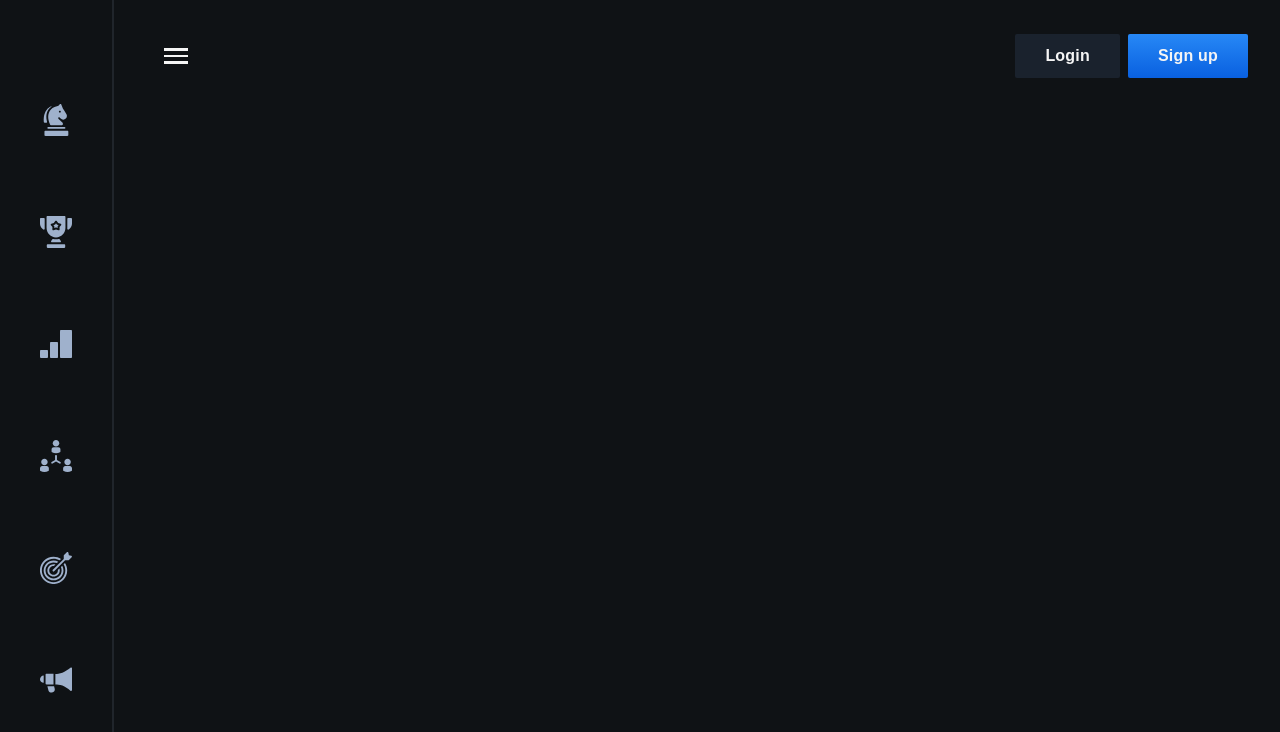
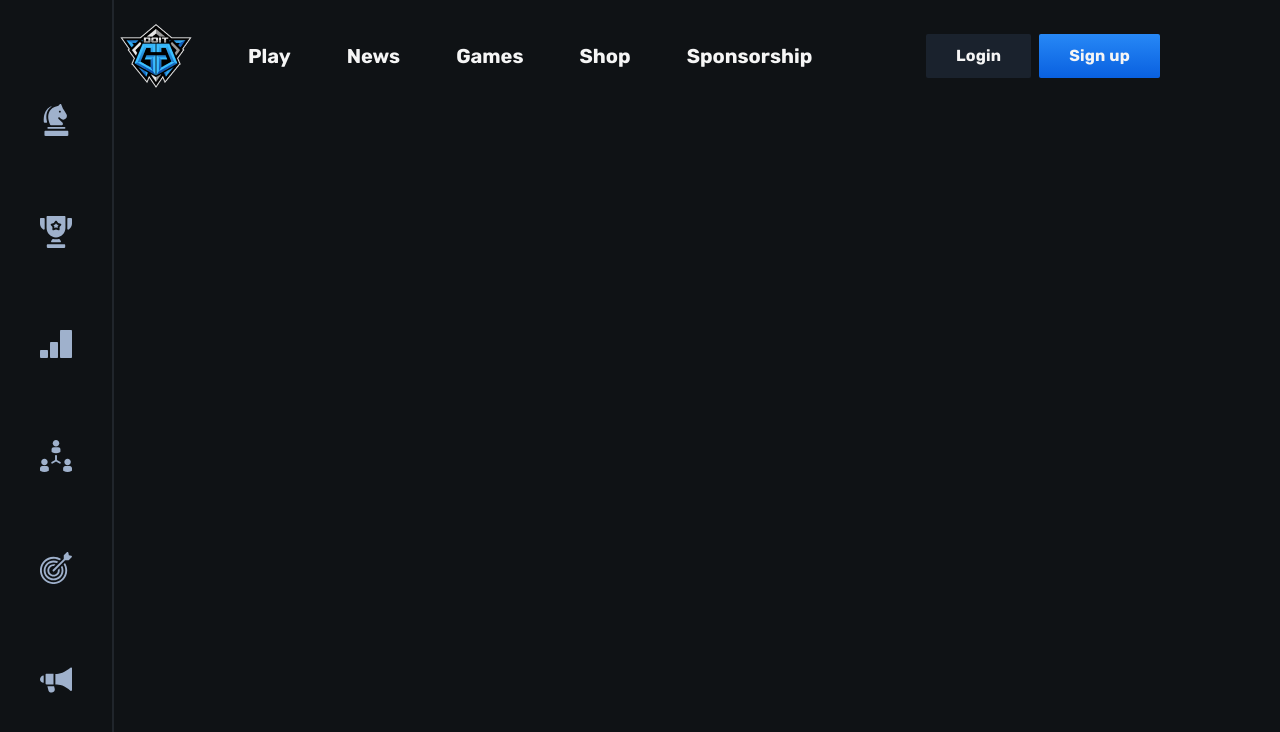
Before and after one commit to M1nt-y/doit, a Vue app: page / in a window 1280 px wide. Shown: the top 732 px of the page. Built offline with nearby package versions, Linux system fonts and the light colour scheme.

Commit message:
fix responsive header

```diff
--- a/src/assets/scss/styles.scss
+++ b/src/assets/scss/styles.scss
@@ -1,3 +1,4 @@
+@import url("https://fonts.googleapis.com/css2?family=Rubik:wght@400;500;700&display=swap");
 @import "./media-breakpoints.scss";
 @import "./normalize.scss";
 @import "./variables.scss";
@@ -36,7 +37,7 @@ html {
 }
 
 body {
-  font-size: 14px;
+  font-size: 16px;
   line-height: 1.4;
   position: relative;
   color: $main-white;
@@ -44,7 +45,7 @@ body {
   font-family: 'Rubik', sans-serif;
 
   @include media-breakpoint-down(xs) {
-    font-size: 15px;
+    font-size: 14px;
   }
 }
 
@@ -120,14 +121,13 @@ h6 {
 }
 
 h1 {
-  font-size: 75px;
-  line-height: 1.1;
+  font-size: 125px;
+  line-height: 1;
 }
 
 h2 {
-  font-weight: 500;
-  font-size: 32px;
-  line-height: 150%;
+  font-size: 44px;
+  line-height: 1;
 
   @include media-breakpoint-down(md) {
     font-size: 30px;
@@ -160,8 +160,24 @@ h3 {
 .main {
   display: flex;
   flex: 1 1 auto;
-  padding-top: 128px;
+  padding: 128px 120px 0 120px;
   justify-content: center;
+
+  @include media-breakpoint-down(lg) {
+    padding: 112px 120px 0 120px;
+  }
+
+  @include media-breakpoint-down(md) {
+    padding: 112px 0 82px 0;
+  }
+
+  @include media-breakpoint-down(sm) {
+    padding: 94px 0 82px 0;
+  }
+
+  @include media-breakpoint-down(xs) {
+    padding: 78px 0 56px 0;
+  }
 }
 
 .container {
--- a/src/components/TheHeader.vue
+++ b/src/components/TheHeader.vue
@@ -54,11 +54,11 @@ const { windowWidth, headerIndex, showMenu } = storeToRefs(mainStore)
 const { currentUser } = storeToRefs(authStore)
 
 const isBurger = computed(() => {
-  return windowWidth.value < 1440
+  return windowWidth.value <= 1200
 })
 
 const displayProfile = computed(() => {
-  return windowWidth.value >= 576
+  return windowWidth.value > 577
 })
 
 const zIndex = computed(() => headerIndex.value)
@@ -76,7 +76,7 @@ const zIndex = computed(() => headerIndex.value)
   right: 0;
   color: $white;
   background: $bg-main;
-  padding: 32px 0;
+  padding: 32px 120px;
   font-style: normal;
   font-weight: 700;
   font-size: 20px;
@@ -84,11 +84,15 @@ const zIndex = computed(() => headerIndex.value)
   margin-right: calc(-1 * (100vw - 100%));
 
   @include media-breakpoint-down(lg) {
-    padding: 24px 0;
+    padding: 24px 120px;
+  }
+
+  @include media-breakpoint-down(md) {
+    padding: 24px 23px;
   }
 
   @include media-breakpoint-down(sm) {
-    padding: 15px 0;
+    padding: 15px 23px;
   }
 
   &--active {
@@ -97,17 +101,29 @@ const zIndex = computed(() => headerIndex.value)
   }
 
   &__menu {
+    width: 100%;
     display: flex;
     align-items: center;
+    max-width: 695px;
+    margin-right: 32px;
+
+    @include media-breakpoint-down(md) {
+      width: auto;
+    }
 
     @include media-breakpoint-down(xs) {
       width: 100%;
+      margin-right: 0;
+      flex-direction: row-reverse;
       justify-content: space-between;
-      flex-direction: row-reverse;
     }
 
     &-logo {
-      margin-right: 56px;
+      margin-right: 8.058%;
+
+      @include media-breakpoint-down(md) {
+        margin-right: 56px;
+      }
 
       @include media-breakpoint-down(xs) {
         width: 56px;
@@ -118,11 +134,21 @@ const zIndex = computed(() => headerIndex.value)
   }
 
   &__nav {
+    width: 100%;
     display: flex;
 
     &-item {
-      margin-right: 56px;
+      margin-right: 9.878%;
+
+      &:nth-last-child(1) {
+        margin-right: 0;
+      }
     }
+  }
+
+  &__wrapper {
+    width: 100%;
+    max-width: 234px;
   }
 
   &__burger {
```
